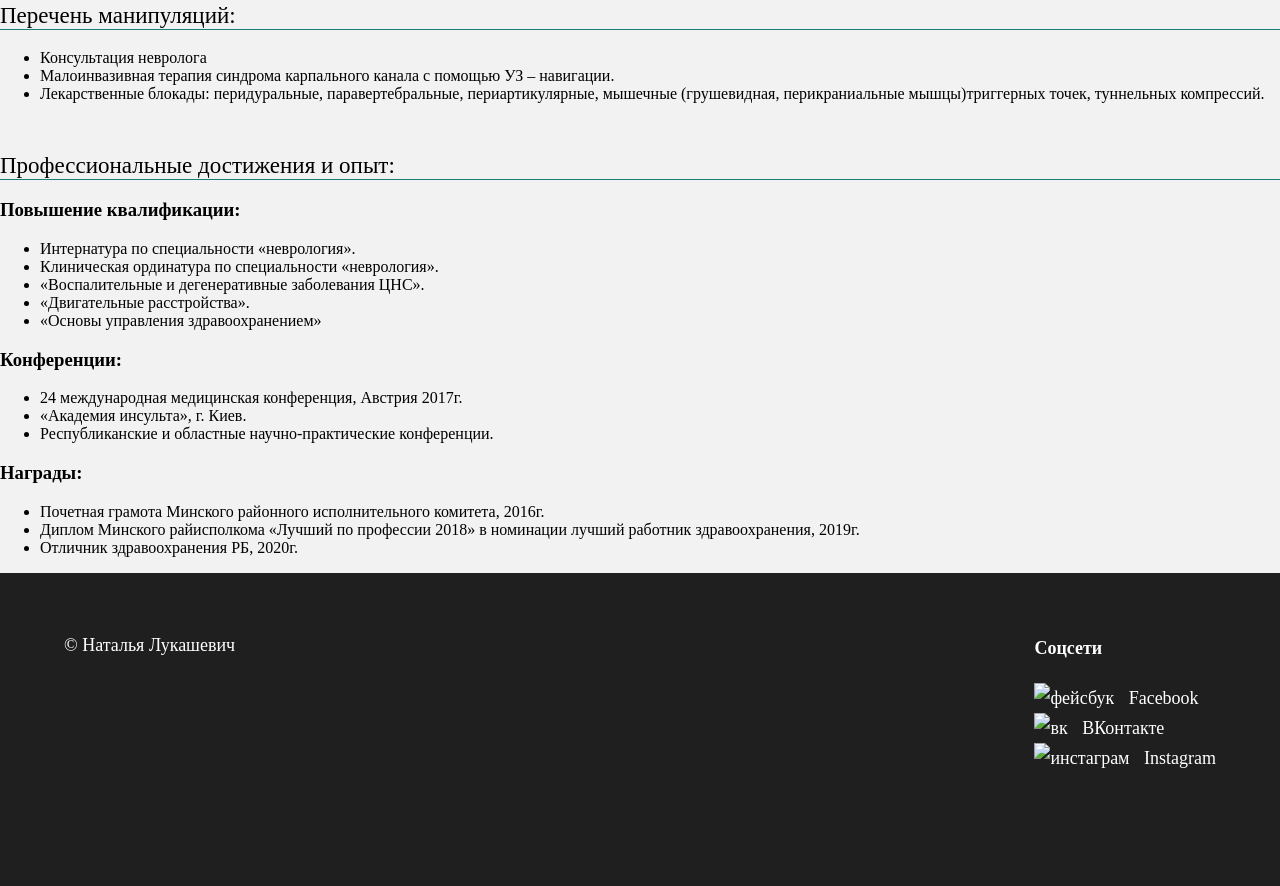
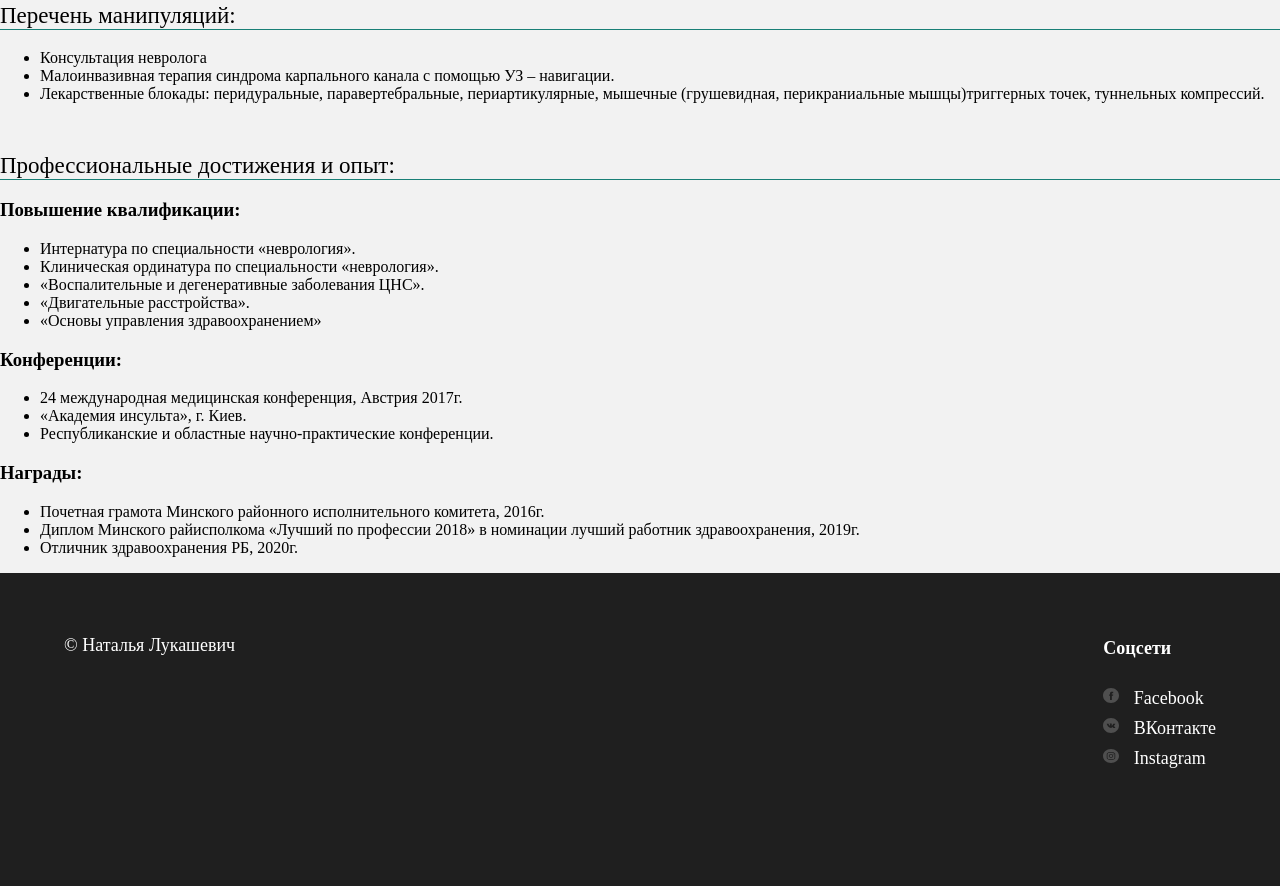
Before and after one commit to ilyaKarachun/Natalya-Viktorovna, a plain HTML site: page index.html in a window 1280 px wide. Shown: the part 1108-1994 px from the top of the page. Drawn offline with Linux system fonts and the light colour scheme.

Commit message:
avatarki

```diff
--- a/index.html
+++ b/index.html
@@ -88,7 +88,7 @@
           <li>
             <a href="#" class="footer__column-link"
               ><img
-                src="#"
+                src="./image/facebook_color_white.svg"
                 alt="фейсбук"
                 class="footer__social-icon"
               />
@@ -98,7 +98,7 @@
           <li>
             <a href="https://vk.com/id560434234" class="footer__column-link"
               ><img
-                src=""
+                src="./image/vk_color_white.svg"
                 alt="вк"
                 class="footer__social-icon"
               />
@@ -108,7 +108,7 @@
           <li>
             <a href="https://instagram.com/nataliagorskaja?igshid=YmMyMTA2M2Y=" class="footer__column-link"
               ><img
-                src="./images/instagram_color_white.svg"
+                src="./image/instagram_color_white.svg"
                 alt="инстаграм"
                 class="footer__social-icon"
               />
```
Also changed, not shown: image/facebook_color_white.svg (added).
